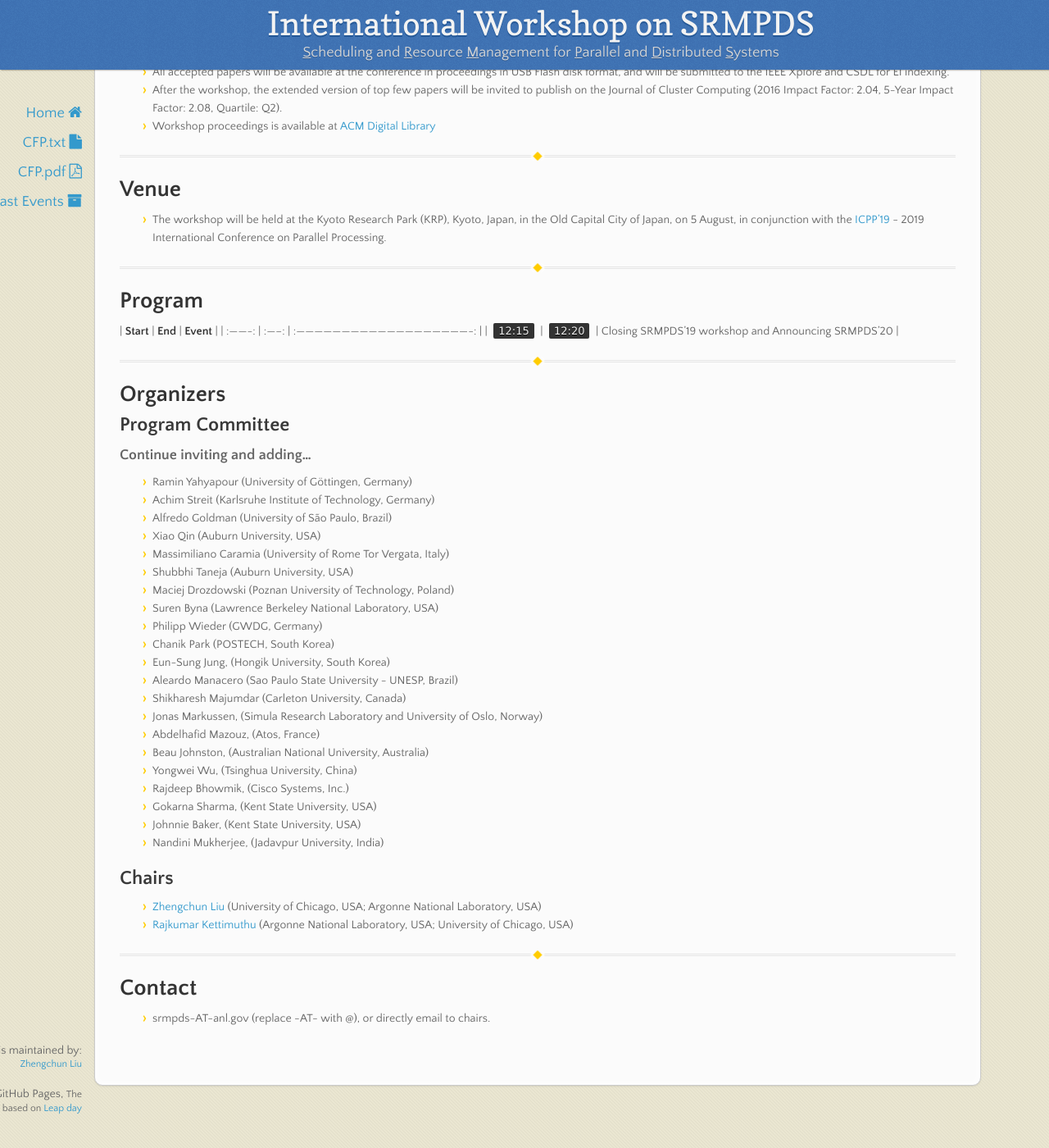
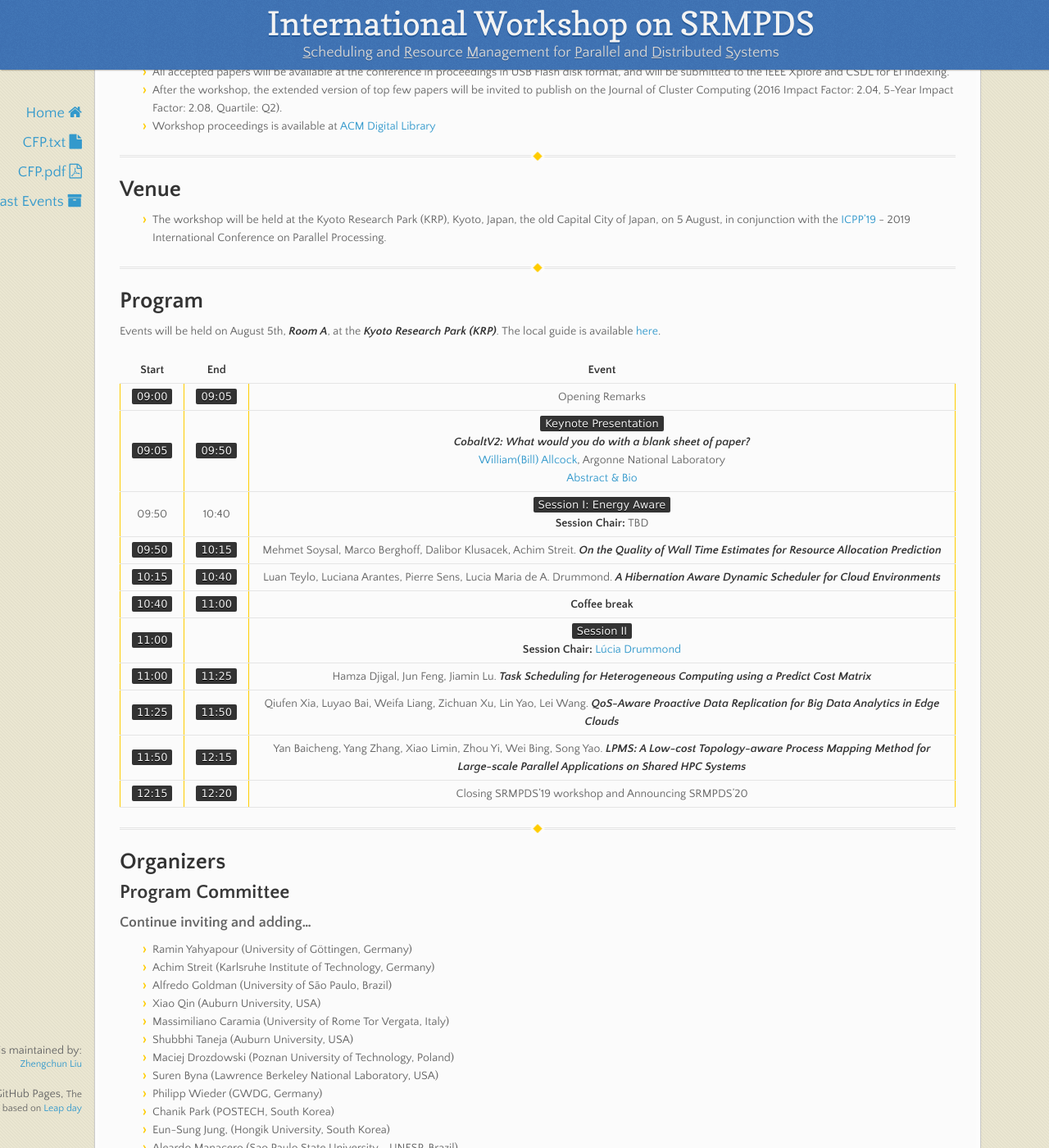
Before and after one commit to srmpds/srmpds.github.io, a Jekyll site: the page built from index.md, in a window 1280 px wide and 1400 px high, scrolled down 1107 px. Shown: the whole window at 82% size. Built offline with Jekyll 4.4.1, drawn with Linux system fonts in a browser that asks for light colours; nearby versions of some CDN libraries; before the commit the page ends 2471 px from its top, so only the background shows below that.

Commit message:
add, delete, polish etc.

```diff
--- a/index.md
+++ b/index.md
@@ -46,13 +46,15 @@ Resource management and scheduling is a crucial task on large-scale computing sy
 
 ---
 # Venue
-* The workshop will be held at the Kyoto Research Park (KRP), Kyoto, Japan, in the Old Capital City of Japan, on 5 August, in conjunction with the [ICPP'19](https://www.hpcs.cs.tsukuba.ac.jp/icpp2019/) - 2019 International Conference on Parallel Processing.
+* The workshop will be held at the Kyoto Research Park (KRP), Kyoto, Japan, the old Capital City of Japan, on 5 August, in conjunction with the [ICPP'19](https://www.hpcs.cs.tsukuba.ac.jp/icpp2019/) - 2019 International Conference on Parallel Processing.
 
 ---
 # Program
+Events will be held on August 5th, ___Room A___, at the ___Kyoto Research Park (KRP)___. The local guide is available [here](https://www.hpcs.cs.tsukuba.ac.jp/icpp2019/venue-and-travel/index.html).
+
 | __Start__ | __End__ |                          __Event__                           |
 | :-------: | :-----: | :----------------------------------------------------------: |
-<!-- |  `09:00`  | `09:05` |                       Opening Remarks                        |
+|  `09:00`  | `09:05` |                       Opening Remarks                        |
 |  `09:05`  | `09:50` | `Keynote Presentation` <br> ___CobaltV2:  What would you do with a blank sheet of paper?___ <br> [William(Bill) Allcock](https://www.anl.gov/profile/william-bill-e-allcock), Argonne National Laboratory <br> <a href="./doc/srmpds-19-keynote.pdf" target="_blank">Abstract & Bio</a> |
 |   09:50   |  10:40  |    `Session I: Energy Aware` <br> **Session Chair:** TBD     |
 |  `09:50`  | `10:15` | Mehmet Soysal, Marco Berghoff, Dalibor Klusacek, Achim Streit. ___On the Quality of Wall Time Estimates for Resource Allocation Prediction___ |
@@ -61,7 +63,7 @@ Resource management and scheduling is a crucial task on large-scale computing sy
 |  `11:00`  |         | `Session II`<br/>**Session Chair:** [Lúcia Drummond](http://www.ic.uff.br/~lucia/) |
 |  `11:00`  | `11:25` | Hamza Djigal, Jun Feng, Jiamin Lu. ___Task Scheduling for Heterogeneous Computing using a Predict Cost Matrix___ |
 |  `11:25`  | `11:50` | Qiufen Xia, Luyao Bai, Weifa Liang, Zichuan Xu, Lin Yao, Lei Wang. ___QoS-Aware Proactive Data Replication for Big Data Analytics in Edge Clouds___ |
-|  `11:50`  | `12:15` | Yan Baicheng, Yang Zhang, Xiao Limin, Zhou Yi, Wei Bing, Song Yao. ___LPMS: A Low-cost Topology-aware Process Mapping Method for Large-scale Parallel Applications on Shared HPC Systems___ | -->
+|  `11:50`  | `12:15` | Yan Baicheng, Yang Zhang, Xiao Limin, Zhou Yi, Wei Bing, Song Yao. ___LPMS: A Low-cost Topology-aware Process Mapping Method for Large-scale Parallel Applications on Shared HPC Systems___ |
 |  `12:15`  | `12:20` |     Closing SRMPDS'19 workshop and Announcing SRMPDS'20      |
 
 ---
```
